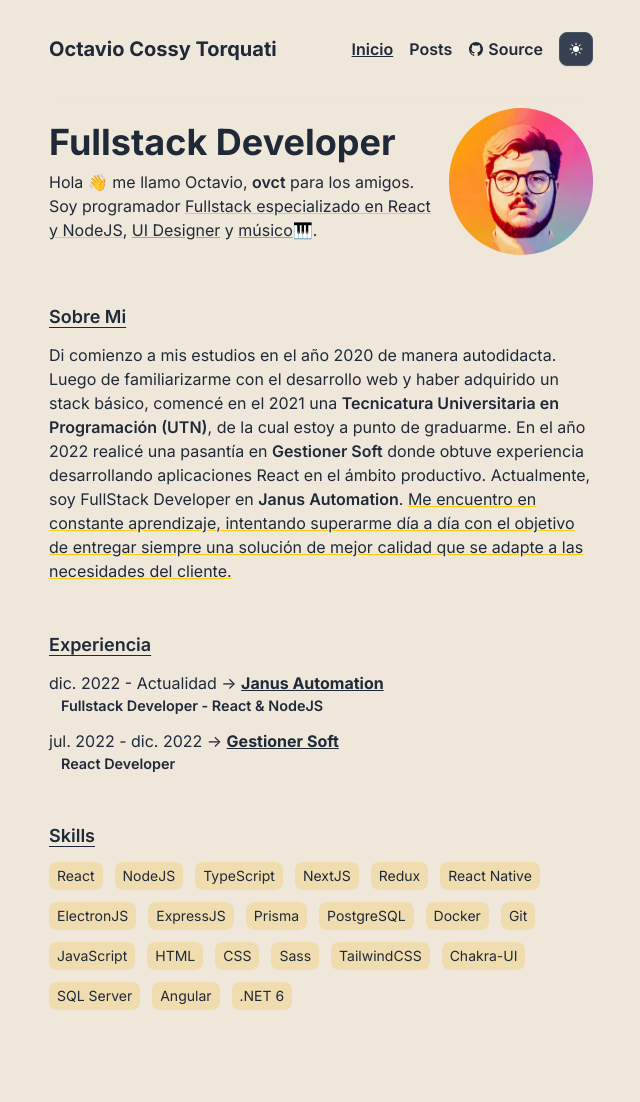
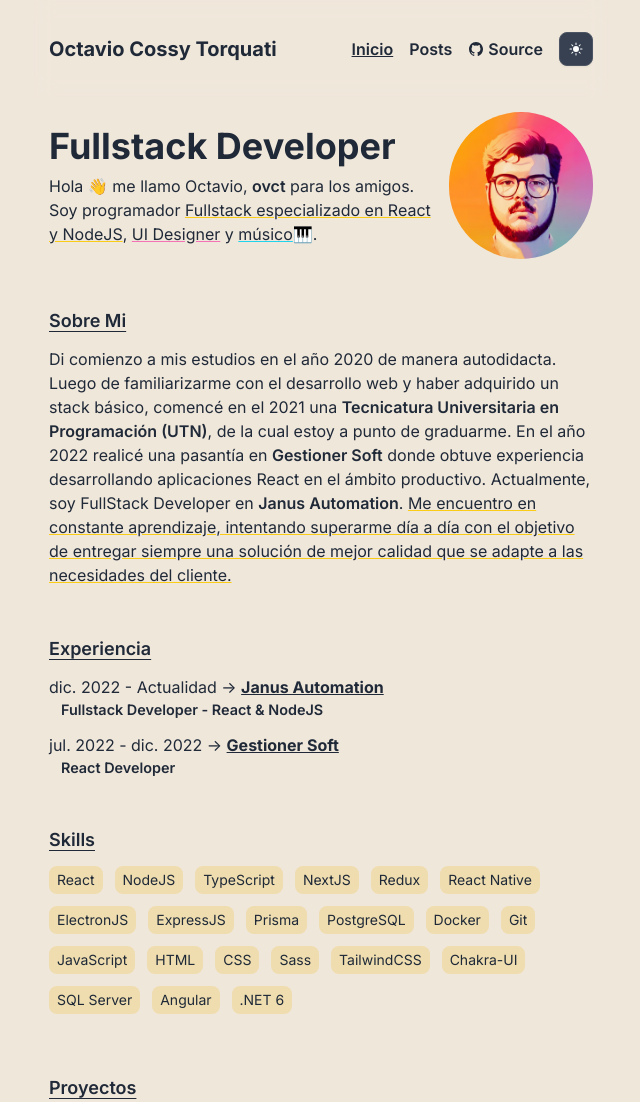
Before and after one commit to Octaviocossy/portfolio_2023, a Next.js app: page / in a window 1280 px wide. Shown: the whole page, without its empty margins (319-959 px from the left). Before the commit the page ends 1022 px from the top, so only its background shows below. Built offline with nearby package versions, Linux system fonts and the light colour scheme.

Commit message:
🎈 Adds project component and modifies some padding sizes

```diff
--- a/src/app/page.tsx
+++ b/src/app/page.tsx
@@ -1,14 +1,14 @@
+import * as Components from "@/pages/home/components";
 import { Container } from "@/ui";
-import { AboutMe, Experience, Presentation, Skills } from "@/pages/home";
 
 export default function Home() {
   return (
-    <Container>
-      <Presentation />
-      <AboutMe />
-      <Experience />
-      <Skills />
-      {/* projects / freelance */}
+    <Container className="pt-[7rem]">
+      <Components.Presentation />
+      <Components.AboutMe />
+      <Components.Experience />
+      <Components.Skills />
+      <Components.Projects />
       {/* lastest posts */}
     </Container>
   );
--- /dev/null
+++ b/src/app/projects/page.tsx
@@ -0,0 +1,5 @@
+import { Container } from "@/ui";
+
+export default function Projects() {
+  return <Container>Project page</Container>;
+}
--- a/src/modules/pages/home/components/Presentation.component.tsx
+++ b/src/modules/pages/home/components/Presentation.component.tsx
@@ -3,7 +3,7 @@ import Image from "next/image";
 
 export const Presentation = () => {
   return (
-    <section className="flex items-center flex-col-reverse sm:flex-row pt-3">
+    <section className="flex items-center flex-col-reverse sm:flex-row">
       <div className="flex-1 flex space-y-2 flex-col pr-[11px]">
         <h1 className="font-bold text-3xl sm:text-4xl">Fullstack Developer</h1>
         <p>
--- /dev/null
+++ b/src/modules/pages/home/components/Projects.component.tsx
@@ -0,0 +1,9 @@
+import { Section, Title } from "@/ui";
+
+export const Projects = () => {
+  return (
+    <Section>
+      <Title>Proyectos</Title>
+    </Section>
+  );
+};
--- a/src/modules/pages/home/components/index.ts
+++ b/src/modules/pages/home/components/index.ts
@@ -1,4 +1,5 @@
 export * from './AboutMe.component';
 export * from './Experience.component';
 export * from './Presentation.component';
+export * from './Projects.component';
 export * from './Skills.component';
--- a/src/modules/pages/home/index.ts
+++ /dev/null
@@ -1 +0,0 @@
-export * from './components';
```
Also changed, not shown: src/modules/models/projects.model.ts (added).
